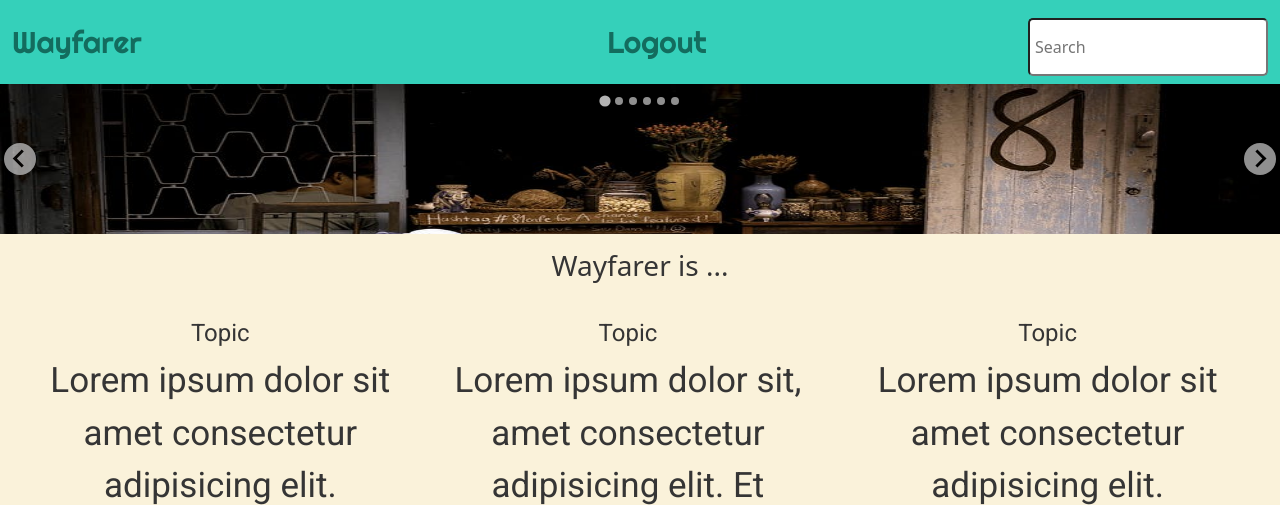
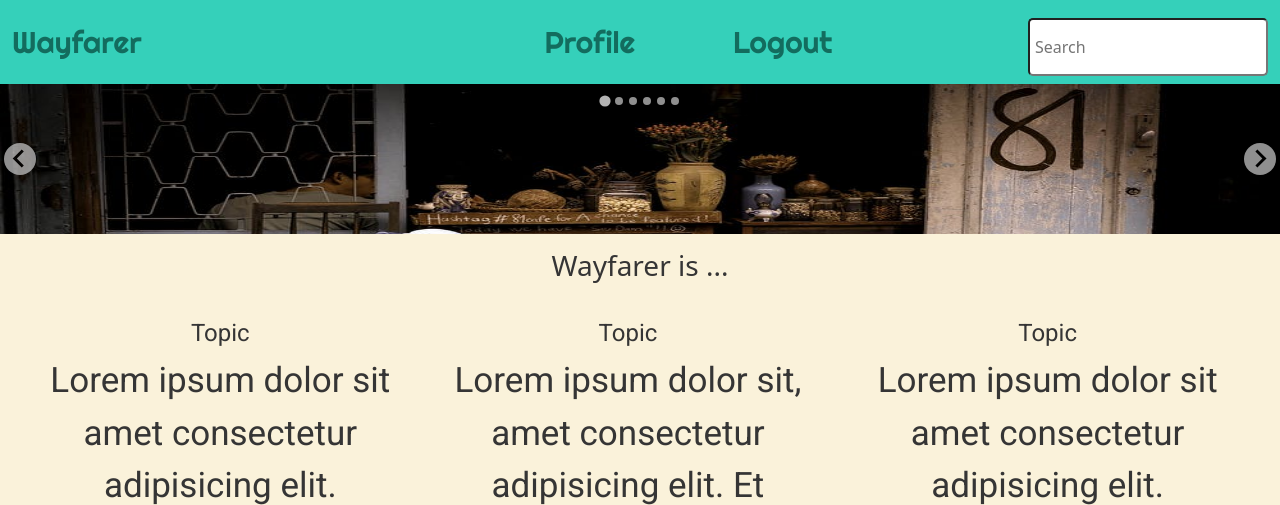
Before and after one commit to justnyc187/wayfarerProject, a Django app: page / in a window 1280 px wide; the page is wider, and only the part inside the window is pictured. Shown: the top 505 px of that part. Run offline with Django 3.2, Linux system fonts and the light colour scheme; the visitor is signed in with stand-in values (Sample User, id 1).

Commit message:
profile navbar item if logged in

```diff
--- a/main_app/templates/base.html
+++ b/main_app/templates/base.html
@@ -32,6 +32,9 @@
       <nav class="navbar is-black" role="navigation" aria-label="main navigation">
         <div class="navbar-brand col-4">
           <a class="navbar-item" href="/">Wayfarer</a>
+        </div>
+        <div>
+          <a class="navbar-item" href="{%url 'profile'%}">Profile</a>
         </div>
         <div>
           <a class="navbar-item" href="{% url 'logout' %}">Logout</a>
```
